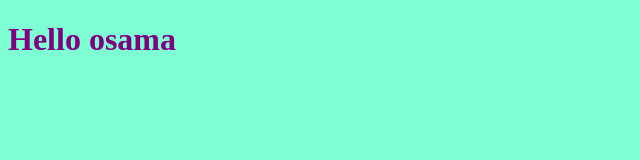
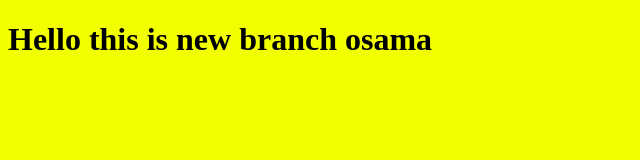
Before and after one commit to Osama-39/myproject, a plain HTML site: page index.html in a window 1280 px wide. Shown: the whole page, without its empty margins (0-640 px from the left). Drawn offline with Linux system fonts and the light colour scheme.

Commit message:
changing style for the title

```diff
--- a/index.html
+++ b/index.html
@@ -7,7 +7,7 @@
     <link rel ="stylesheet" href ="style.css">
 </head>
 <body>
-    <h1> Hello osama</h1>
+    <h1> Hello this is new branch osama</h1>
     <script sor="app.js"></script>
 </body>
 </html>
--- a/style.css
+++ b/style.css
@@ -1,6 +1,6 @@
 h1{
-     color: purple;
+     color: black;
 }
 body{
-     background-color:aquamarine;
+     background-color:rgb(242, 255, 0);
 }
```
